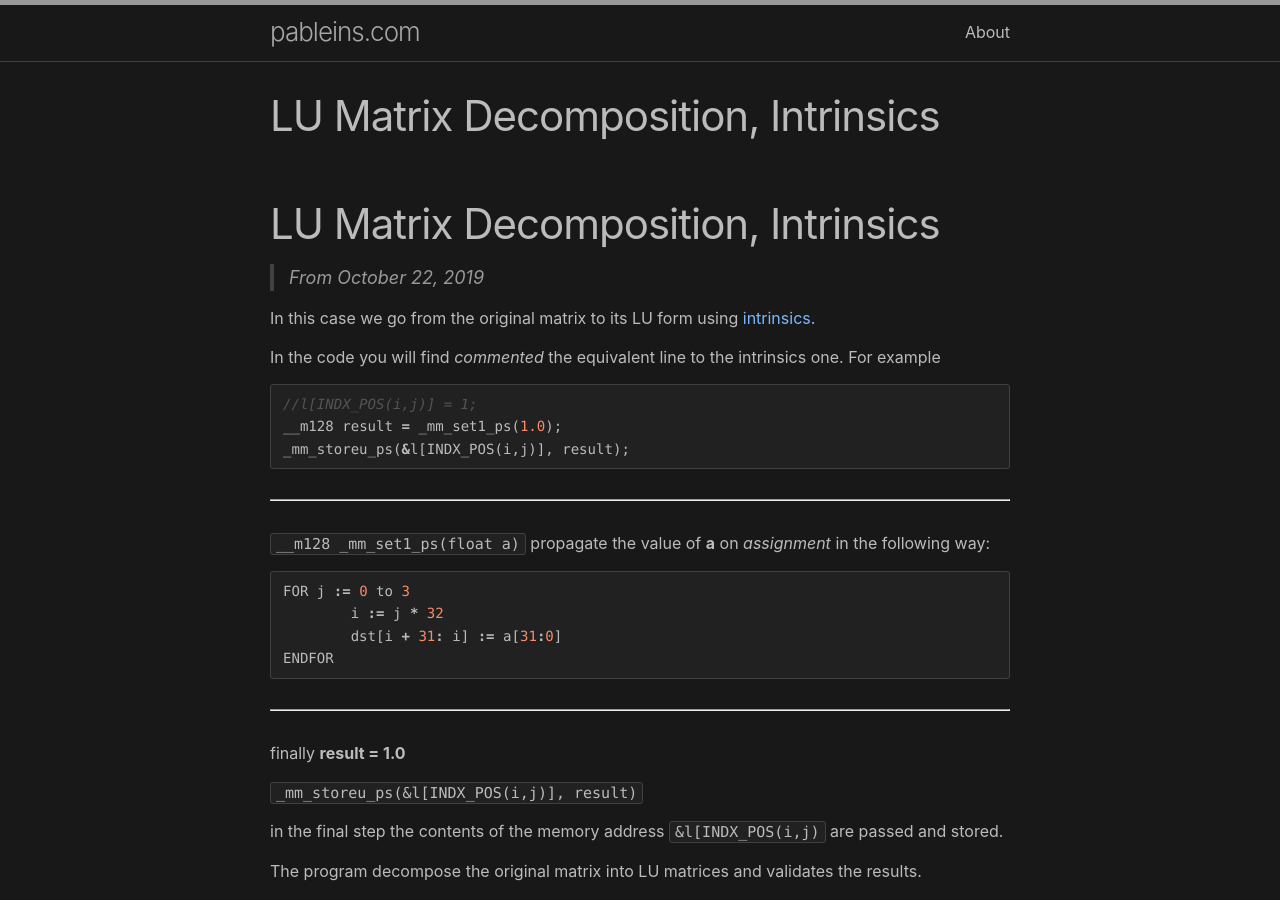
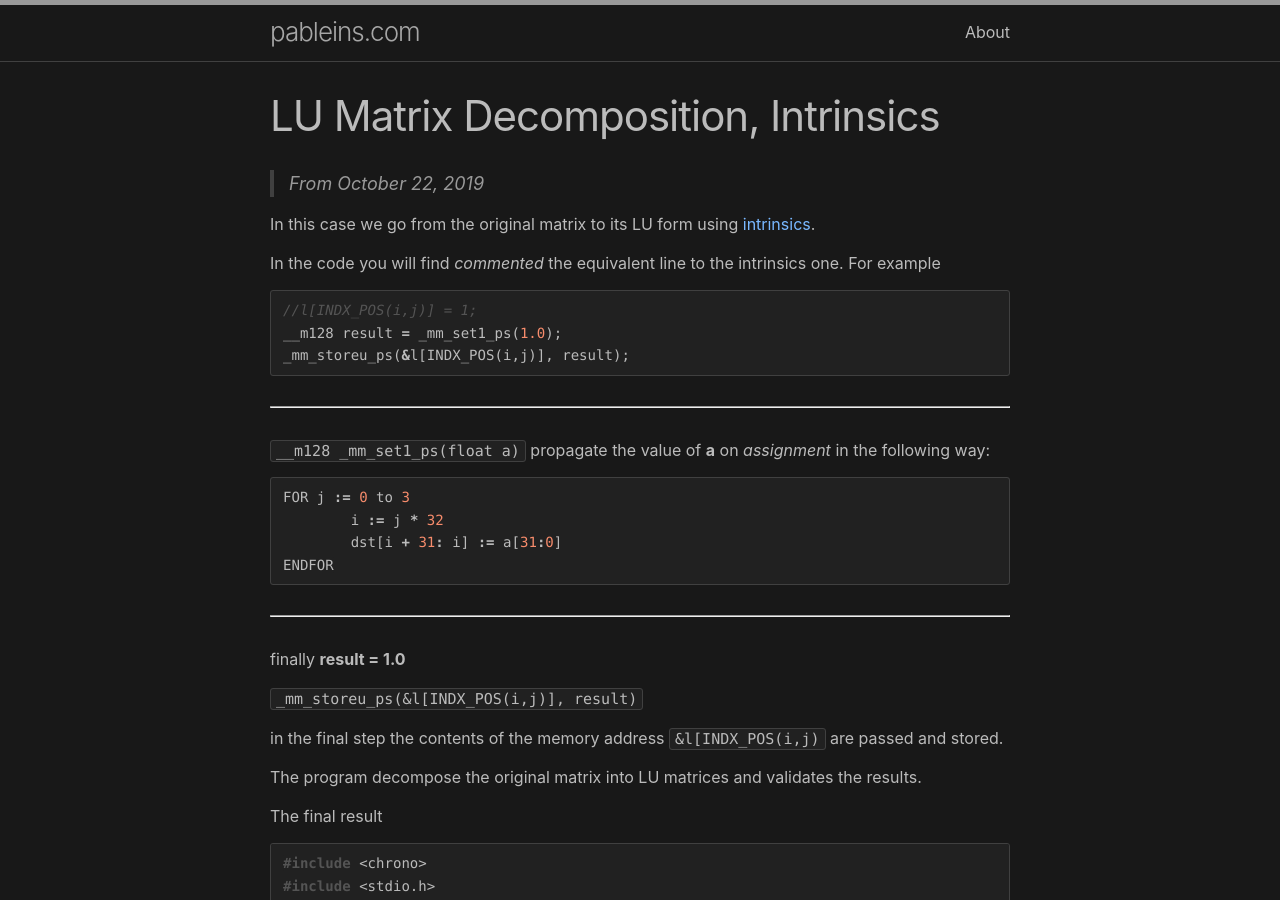
Before and after one commit to pablinme/pablinme.github.io, a Jekyll site: the page built from series/parallel-computing/lu-matrices-intrinsics/index.md, in a window 1280 px wide and 900 px high. Built offline with Jekyll 4.4.1, drawn with Linux system fonts in a browser that asks for light colours; our own code applies the rules of GitHub Pages for plain Markdown files; some of the changed lines change nothing that is shown.

Commit message:
Update index.md

```diff
--- a/series/parallel-computing/lu-matrices-intrinsics/index.md
+++ b/series/parallel-computing/lu-matrices-intrinsics/index.md
@@ -1,4 +1,8 @@
-# LU Matrix Decomposition, Intrinsics
+---
+layout: page
+title: LU Matrix Decomposition, Intrinsics
+permalink: /series/parallel-computing/lu-matrices-intrinsics/
+---
 > From October 22, 2019
 
 In this case we go from the original matrix to its LU form using  [intrinsics](https://software.intel.com/sites/landingpage/IntrinsicsGuide/#!=undefined&techs=MMX).
```
